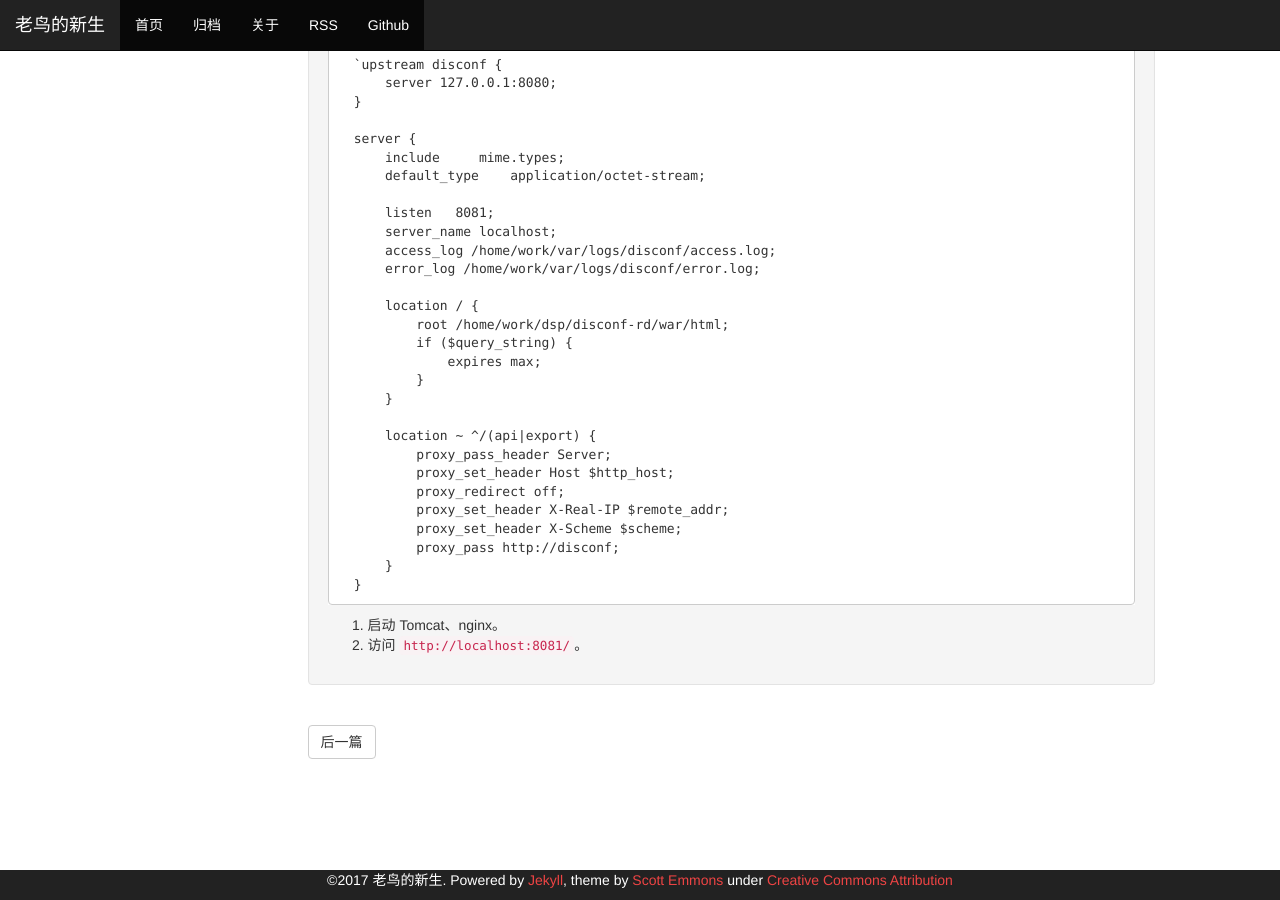
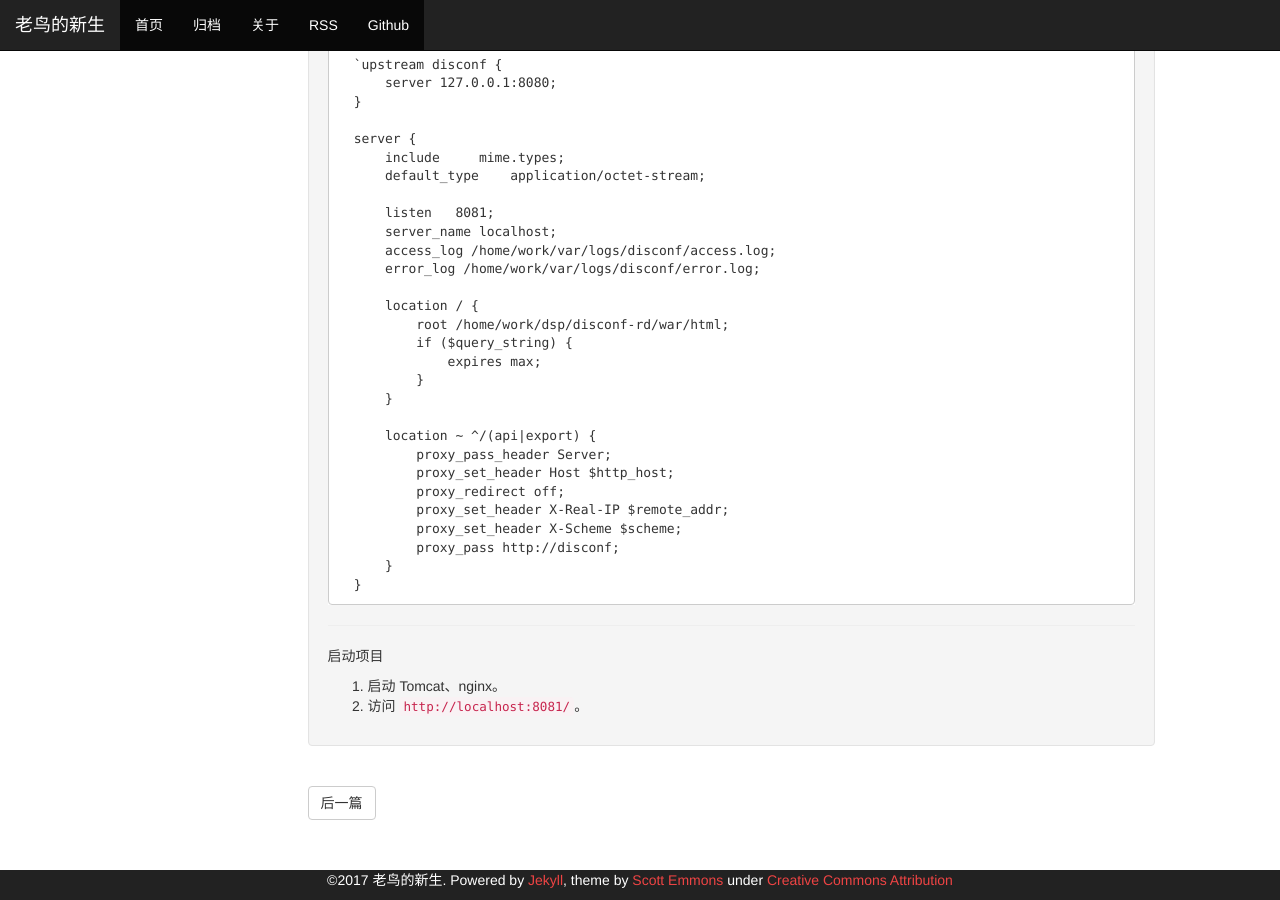
Before and after one commit to jyjsjd/jyjsjd.github.io, a Jekyll site: the page built from _posts/2017-07-14-disconf-setup.md, in a window 1280 px wide and 900 px high, scrolled down 874 px. Built offline with Jekyll 4.4.1, drawn with Linux system fonts in a browser that asks for light colours.

Commit message:
disconf-web setup

````diff
--- a/_posts/2017-07-14-disconf-setup.md
+++ b/_posts/2017-07-14-disconf-setup.md
@@ -79,5 +79,8 @@ description: 搭建 disconf-web 环境
   }
   ```
 
-4. 启动 Tomcat、nginx。
-5. 访问 `http://localhost:8081/`。
+-----
+启动项目
+
+1. 启动 Tomcat、nginx。
+2. 访问 `http://localhost:8081/`。
````
